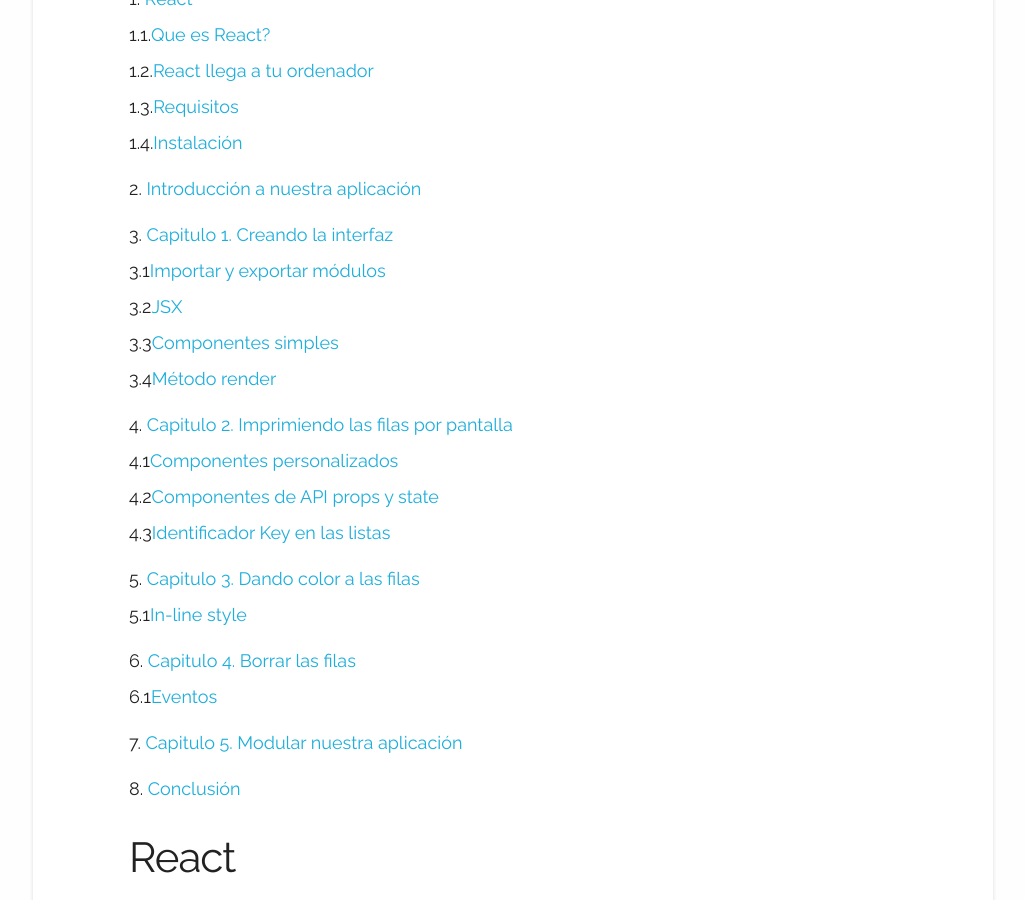
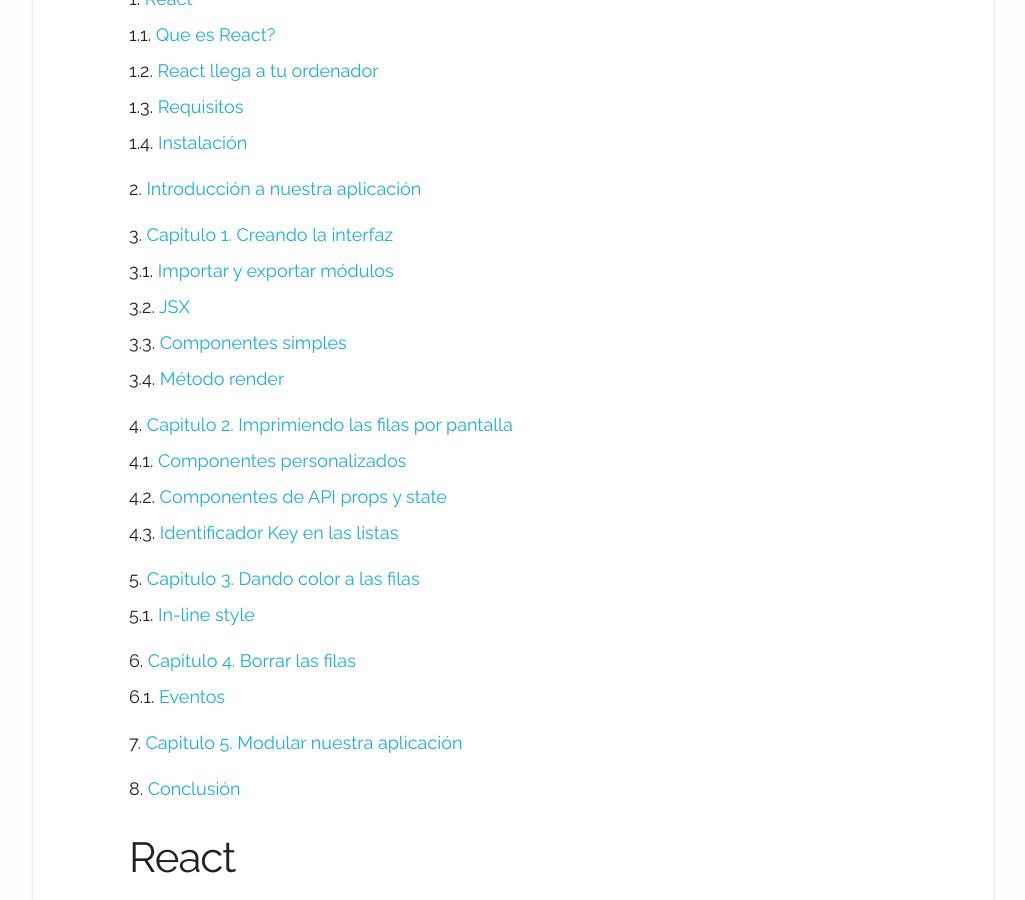
Before and after one commit to jordigomper/myblog, a Jekyll site: the page built from _posts/2017-8-04-React-analizando-su-estructura.md, in a window 1280 px wide and 900 px high, scrolled down 1069 px. Shown: the whole window, without its empty margins (127-1152 px from the left). Built offline with Jekyll 4.4.1, drawn with Linux system fonts in a browser that asks for light colours.

```diff
--- a/_posts/2017-8-04-React-analizando-su-estructura.md
+++ b/_posts/2017-8-04-React-analizando-su-estructura.md
@@ -16,24 +16,24 @@ Tienes todos los ejemplos de la guía en [mi repositorio personal de GitHUb](htt
 
 ## Index.
 1. [React](#react)
-    1.1.[Que es React?](#que-es-react)
-    1.2.[React llega a tu ordenador](#react-llega-a-tu-ordenador)
-    1.3.[Requisitos](#requisitos)
-    1.4.[Instalación](#instalación)
+    1.1. [Que es React?](#que-es-react)
+    1.2. [React llega a tu ordenador](#react-llega-a-tu-ordenador)
+    1.3. [Requisitos](#requisitos)
+    1.4. [Instalación](#instalación)
 2. [Introducción a nuestra aplicación](#introducción-a-nuestra-aplicación)
 3. [Capitulo 1. Creando la interfaz](#capitulo-1-creando-la-interfaz)
- 3.1[Importar y exportar módulos](#importar-y-exportar-módulos)
- 3.2[JSX](#jsx)
- 3.3[Componentes simples](#componentes-simples)
- 3.4[Método render](#método-render)
+ 3.1. [Importar y exportar módulos](#importar-y-exportar-módulos)
+ 3.2. [JSX](#jsx)
+ 3.3. [Componentes simples](#componentes-simples)
+ 3.4. [Método render](#método-render)
 4. [Capitulo 2. Imprimiendo las filas por pantalla](#capitulo-2-imprimiendo-las-filas-por-pantalla)
- 4.1[Componentes personalizados](#componentes-personalizados)
- 4.2[Componentes de API props y state](#componentes-de-api-props-y-state)
- 4.3[Identificador Key en las listas](#identificador-key-en-las-listas)
+ 4.1. [Componentes personalizados](#componentes-personalizados)
+ 4.2. [Componentes de API props y state](#componentes-de-api-props-y-state)
+ 4.3. [Identificador Key en las listas](#identificador-key-en-las-listas)
 5. [Capitulo 3. Dando color a las filas](#capitulo-3-dando-color-a-las-filas)
- 5.1[In-line style](#in-line-style)
+ 5.1. [In-line style](#in-line-style)
 6. [Capitulo 4. Borrar las filas](#capitulo-4-borrar-las-filas)
- 6.1[Eventos](#eventos)
+ 6.1. [Eventos](#eventos)
 7. [Capitulo 5. Modular nuestra aplicación](#capitulo-5-modular-nuestra-aplicación)
 8. [Conclusión](#conclusión)
 
```
